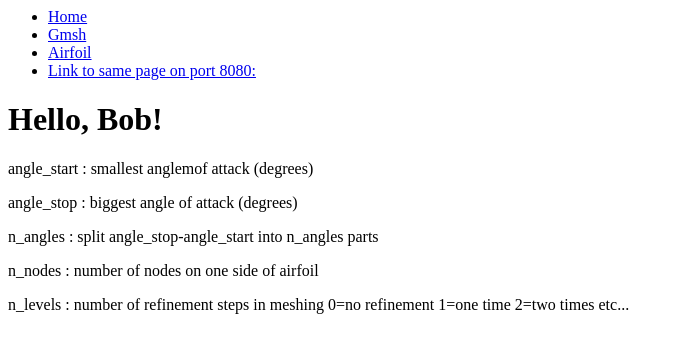
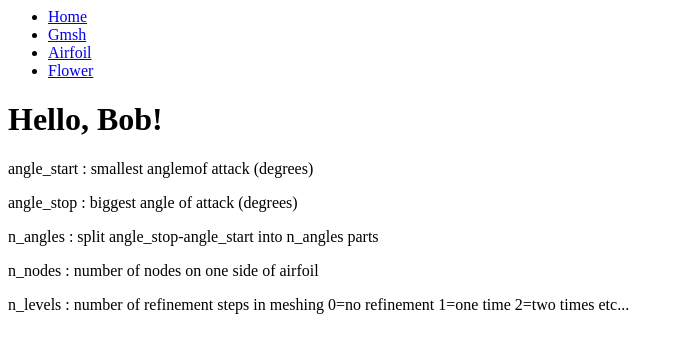
Before and after one commit to andrewaziz/CloudComputingNacaAirfoil, a Flask app: page / in a window 1280 px wide. Shown: the top 353 px of the page, without its empty margins (0-684 px from the left). Run offline with Flask 2, Linux system fonts and the light colour scheme.

Commit message:
fixed typo in html files

```diff
--- a/app/templates/airfoil.html
+++ b/app/templates/airfoil.html
@@ -9,7 +9,7 @@
 	<li><a href="/airfoil">Airfoil</a></li>
 	<li>
 	  <script>
-	    document.write('<a href="' + window.location.protocol + '//' + window.location.hostname + ':8080' + window.location.pathname + '" >Link to same page on port 8080:</a> ');
+	    document.write('<a href="' + window.location.protocol + '//' + window.location.hostname + ':5001' + '" >Flower</a> ');
 	  </script>
 	</li>
       </ul>
--- a/app/templates/gmsh.html
+++ b/app/templates/gmsh.html
@@ -9,7 +9,7 @@
 	<li><a href="/airfoil">Airfoil</a></li>
 	<li>
 	  <script>
-	    document.write('<a href="' + window.location.protocol + '//' + window.location.hostname + ':8080' + window.location.pathname + '" >Link to same page on port 8080:</a> ');
+	    document.write('<a href="' + window.location.protocol + '//' + window.location.hostname + ':5001' + '" >Flower</a> ');
 	  </script>
 	</li>
       </ul>
--- a/app/templates/index.html
+++ b/app/templates/index.html
@@ -11,7 +11,7 @@
 	<li><a href="/airfoil">Airfoil</a></li>
 	<li>
 	  <script>
-	    document.write('<a href="' + window.location.protocol + '//' + window.location.hostname + ':8080' + window.location.pathname + '" >Link to same page on port 8080:</a> ');
+	    document.write('<a href="' + window.location.protocol + '//' + window.location.hostname + ':5001' + '" >Flower</a> ');
 	  </script>
 	</li>
       </ul>
```
